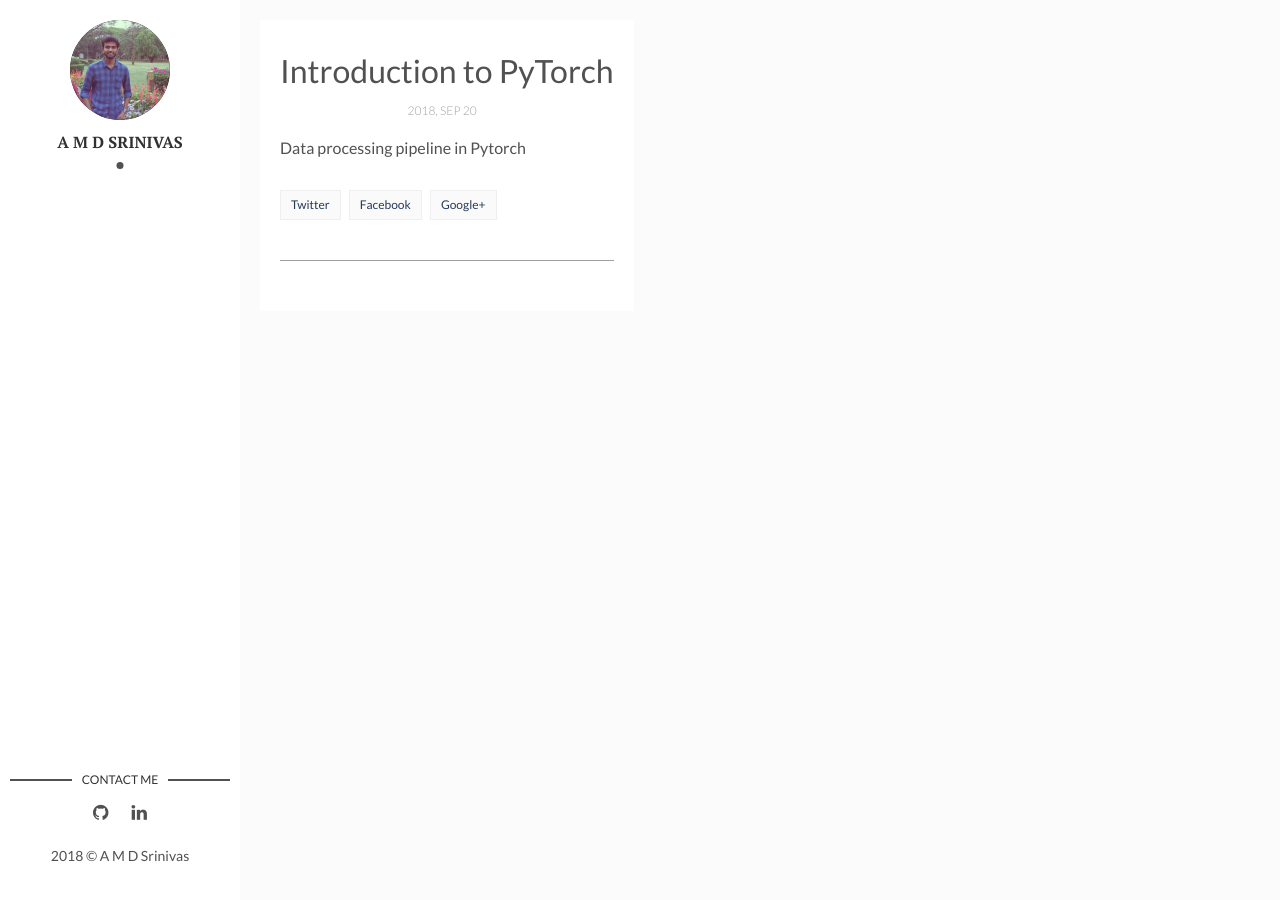
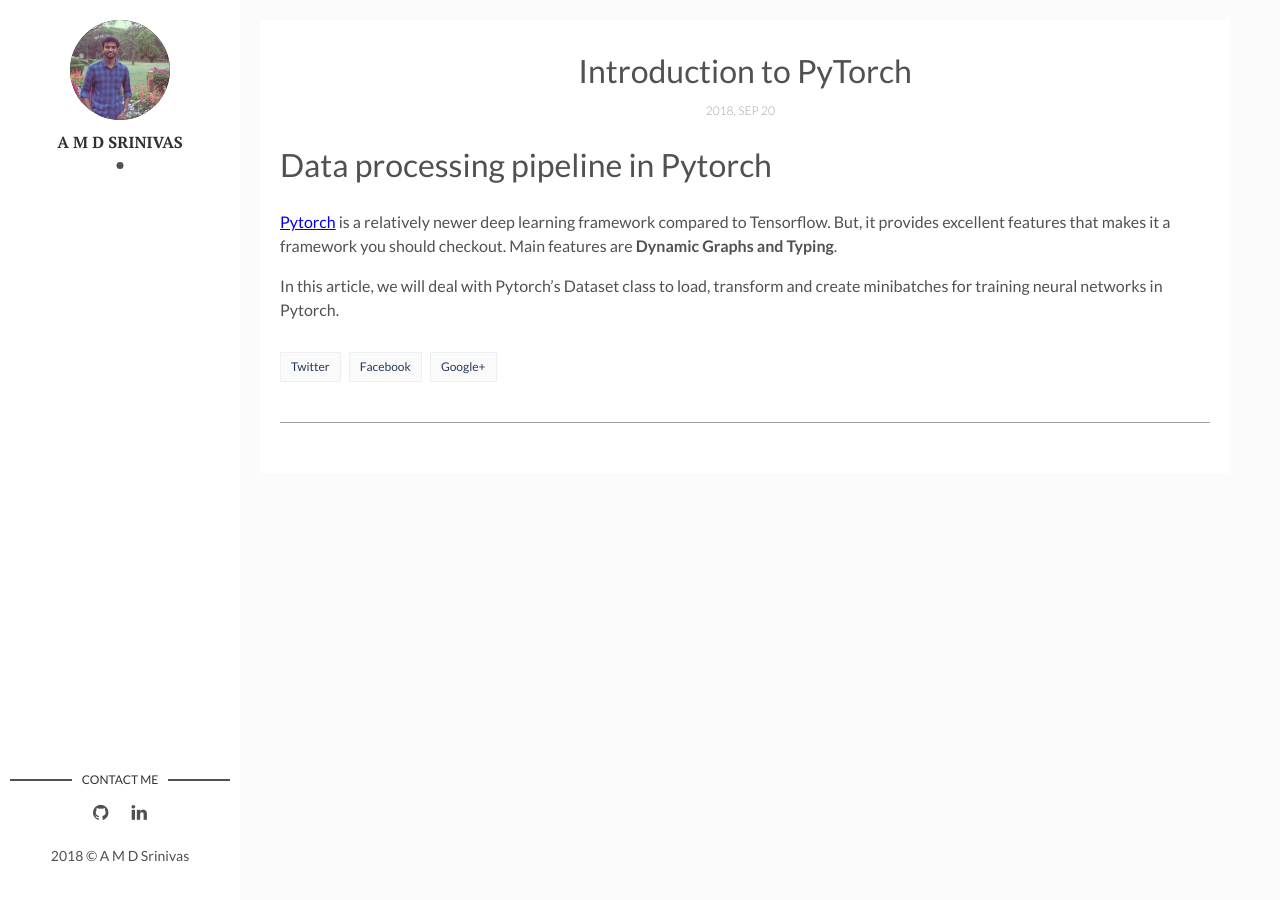
Before and after one commit to amdsrinivas/blog, a Jekyll site: the page built from _posts/2018-09-20-intro-to-pytorch.markdown, in a window 1280 px wide. Built offline with Jekyll 4.4.1, drawn with Linux system fonts in a browser that asks for light colours.

Commit message:
commit 4.4.1

```diff
--- a/_posts/2018-09-20-intro-to-pytorch.markdown
+++ b/_posts/2018-09-20-intro-to-pytorch.markdown
@@ -7,3 +7,8 @@
 ---
 
 Data processing pipeline in Pytorch
+====
+
+[Pytorch](pytorch.org) is a relatively newer deep learning framework compared to Tensorflow. But, it provides excellent features that makes it a framework you should checkout. Main features are **Dynamic Graphs and Typing**.
+
+In this article, we will deal with Pytorch's Dataset class to load, transform and create minibatches for training neural networks in Pytorch.
```
